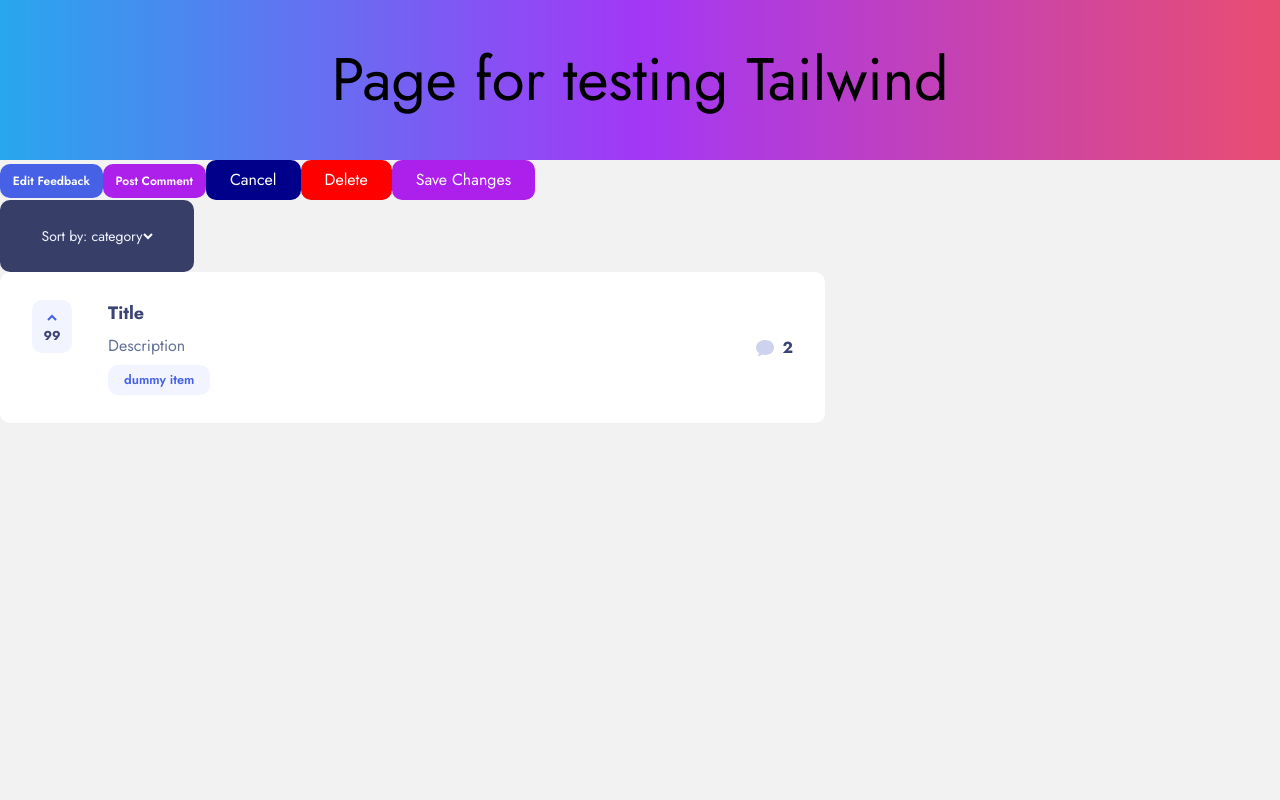
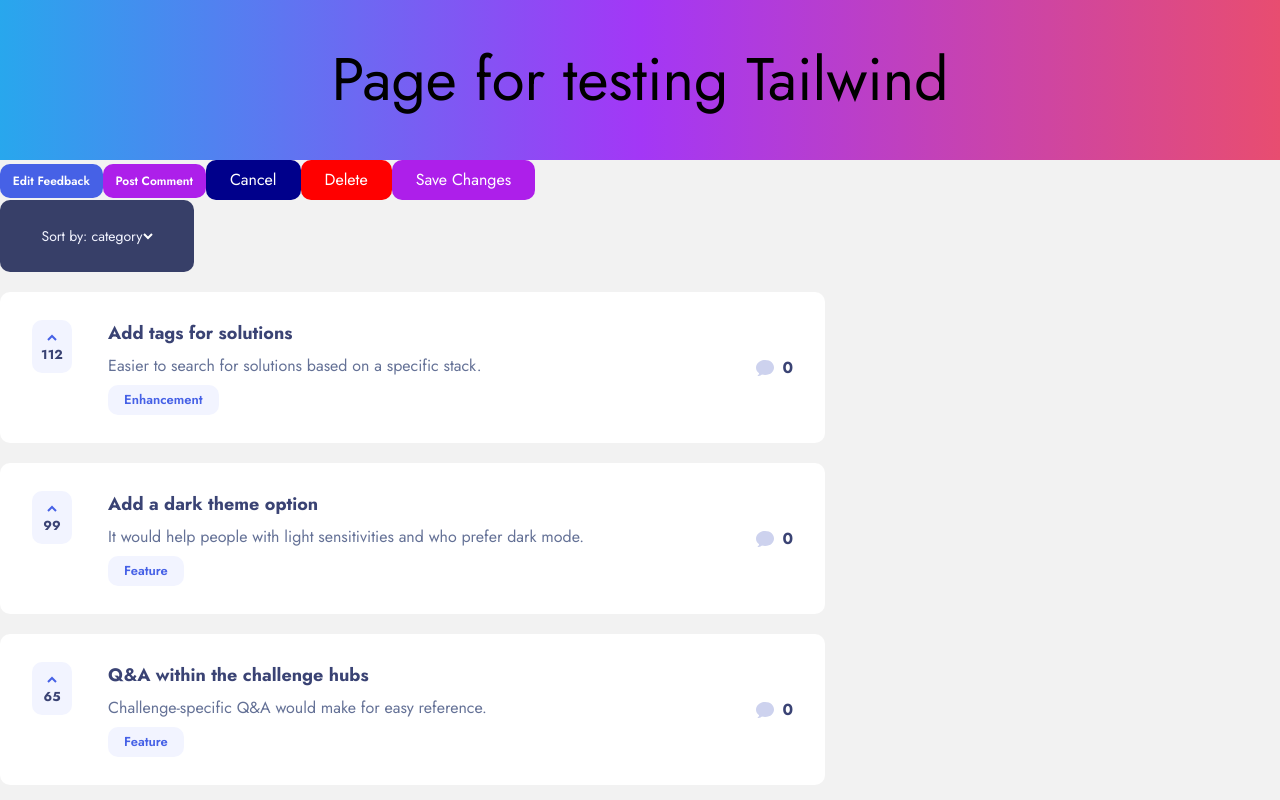
Before and after one commit to vitaliiptp/wcs_final_project, a Next.js app: page /home in a window 1280 px wide. Shown: the top 800 px of the page. Built offline with nearby package versions, Linux system fonts and the light colour scheme.

Commit message:
creted feedbacks component

```diff
--- /dev/null
+++ b/components/Feedbacks.jsx
@@ -0,0 +1,24 @@
+import React from "react";
+import FeedbackCard from "./global/FeedbackCard";
+import data from "../data.json";
+
+const Feedbacks = () => {
+
+  return (
+    <div>
+      {data.productRequests.map((item, index) => (
+          // console.log(item.comments.length)
+        <FeedbackCard
+          key={`feedback${index}`}
+          title={item.title}
+          description={item.description}
+          category={item.category}
+          upvotes={item.upvotes}
+          // comments={item.comments.length}
+        />
+      ))}
+    </div>
+  );
+};
+
+export default Feedbacks;
--- a/components/feedbackCard.jsx
+++ /dev/null
@@ -1,24 +0,0 @@
-import React from "react";
-import UpvoteBtn from "./global/upvoteBtn";
-import CategoryBtn from "./global/categoryBtn";
-import CommentBtn from "./global/commentBtn";
-
-const FeedbackCard = () => {
-  return (
-    <div className="flex flex-row  px-[2rem] py-[1.75rem] w-[51.563rem] h-[9.438rem] rounded-[0.625rem] bg-white-normal">
-      <div className="flex flex-[10%] items-start justify-start">
-        <UpvoteBtn />
-      </div>
-      <div className="flex flex-[80%] flex-col justify-between items-start">
-          <p className="font-bold text-[1.125rem] text-blue-deep">{"Title"}</p>
-          <p className="font-normal text-[1rem] text-grey-light">{"Description"}</p>
-          <CategoryBtn />
-      </div>
-      <div className="flex flex-[10%] justify-end">
-        <CommentBtn />
-      </div>
-    </div>
-  );
-};
-
-export default FeedbackCard;
--- /dev/null
+++ b/components/global/FeedbackCard.jsx
@@ -0,0 +1,24 @@
+import React from "react";
+import UpvoteBtn from "./UpvoteBtn";
+import CategoryBtn from "./CategoryBtn";
+import CommentBtn from "./CommentBtn";
+
+const FeedbackCard = ({title, description, category, upvotes}) => {
+  return (
+    <div className="flex flex-row mt-[20px] px-[2rem] py-[1.75rem] w-[51.563rem] h-[9.438rem] rounded-[0.625rem] bg-white-normal">
+      <div className="flex flex-[10%] items-start justify-start">
+        <UpvoteBtn upvotes={upvotes}/>
+      </div>
+      <div className="flex flex-[80%] flex-col justify-between items-start">
+          <p className="text-b-18">{title}</p>
+          <p className="text-n-16">{description}</p>
+          <CategoryBtn category={category.charAt(0).toUpperCase() + category.slice(1)}/>
+      </div>
+      <div className="flex flex-[10%] justify-end">
+        <CommentBtn />
+      </div>
+    </div>
+  );
+};
+
+export default FeedbackCard;
--- a/components/global/button.jsx
+++ b/components/global/button.jsx
@@ -2,7 +2,7 @@
 
 
 const Styles = [
-    "btn--violett",
+    "btn--violet",
     "btn--blue",
     "btn--delete",
     "btn--cancel"
--- a/components/global/categoryBtn.jsx
+++ b/components/global/categoryBtn.jsx
@@ -2,7 +2,7 @@
 
 const CategoryBtn = ({category}) => {
     return (
-        <button className="h-[1.875rem] bg-white-dark rounded-[0.625rem] pt-[0.313rem] pb-[0.375rem] px-[1rem] font-semibold text-[0.8rem] text-blue-normal">{category || "dummy item"}</button>
+        <button className="h-[1.875rem] bg-white-dark rounded-[0.625rem] pt-[0.313rem] pb-[0.375rem] px-[1rem] text-sb-13">{category || "dummy item"}</button>
     );
 };
 
--- a/components/global/commentBtn.jsx
+++ b/components/global/commentBtn.jsx
@@ -1,11 +1,11 @@
 import React from 'react';
-import Comments from "./svg/comments";
+import Comments from "./svg/Comments";
 
 const CommentBtn = ({comments}) => {
     return (
-        <div className="flex flex-row items-center font-bold text-[1rem] text-blue-deep">
+        <div className="flex flex-row items-center text-b-16">
             <Comments />
-            <div className="pl-[0.5rem]">{comments || "2"}</div>
+            <div className="pl-[0.5rem]">{comments || "0"}</div>
         </div>
     );
 };
--- a/components/global/sortBtn.jsx
+++ b/components/global/sortBtn.jsx
@@ -1,11 +1,11 @@
 import React from "react";
-import ArrowUp from "./svg/arrowDown";
+import ArrowUp from "./svg/ArrowDown";
 
 const categories = ['Most Upvotes', 'Least Upvotes', 'Most Comments', 'Least Comments'];
 
 const SortBtn = () => {
   return (
-    <button className="flex flex-row items-center justify-center w-[12.125rem] h-[4.5rem] rounded-[0.625rem] bg-blue-dark font-normal text-[0.875rem] text-white-dark">
+    <button className="flex flex-row items-center justify-center w-[12.125rem] h-[4.5rem] rounded-[0.625rem] bg-blue-dark text-n-14">
       Sort by:
       {" category"}
       <ArrowUp />
--- a/components/global/upvoteBtn.jsx
+++ b/components/global/upvoteBtn.jsx
@@ -1,13 +1,13 @@
 import React from "react";
 import arrowUp from "../../assets/shared/icon-arrow-up.svg";
 import Image from "next/image";
-import ArrowUp from "./svg/arrowUp";
+import ArrowUp from "./svg/ArrowUp";
 
-const UpvoteBtn = () => {
+const UpvoteBtn = ({upvotes}) => {
   return (
-    <button className="flex flex-col justify-between pt-[0.875rem] pb-[0.5rem] items-center w-[2.5rem] h-[3.3rem] rounded-[0.625rem] bg-white-dark hover:bg-white-dark-hover font-bold text-[0.8rem] text-blue-deep">
+    <button className="flex flex-col justify-between pt-[0.875rem] pb-[0.5rem] items-center w-[2.5rem] h-[3.3rem] rounded-[0.625rem] bg-white-dark hover:bg-white-dark-hover text-b-13">
         <ArrowUp />
-      99
+        {upvotes || 0}
     </button>
   );
 };
--- a/pages/_app.js
+++ b/pages/_app.js
@@ -2,7 +2,7 @@
 
 function MyApp({ Component, pageProps }) {
   return (
-    <div className="w-screen h-screen bg-body-background">
+    <div className="min-w-screen min-h-screen bg-body-background">
       <Component {...pageProps} />
     </div>
   );
--- a/pages/home.js
+++ b/pages/home.js
@@ -1,8 +1,7 @@
 import React from "react";
-import Button from "../components/global/button";
-import UpvoteBtn from "../components/global/upvoteBtn";
-import SortBtn from "../components/global/sortBtn";
-import FeedbackCard from "../components/feedbackCard";
+import Button from "../components/global/Button";
+import SortBtn from "../components/global/SortBtn";
+import Feedbacks from "../components/Feedbacks";
 
 const Home = () => {
   return (
@@ -28,7 +27,7 @@
       </Button>
 
       <SortBtn />
-      <FeedbackCard />
+        <Feedbacks />
     </div>
   );
 };
--- a/pages/index.js
+++ b/pages/index.js
@@ -1,7 +1,7 @@
 import Head from 'next/head'
 import Image from 'next/image'
 import styles from '../styles/Home.module.css'
-import Button from "../components/global/button";
+import Button from "../components/global/Button";
 
 export default function Home() {
   return (
--- a/styles/globals.css
+++ b/styles/globals.css
@@ -2,9 +2,44 @@
 @tailwind components;
 @tailwind utilities;
 
+/* Tailwind Custom Styles */
+
 @layer components {
-  .text {
-    @apply font-bold text-[1.125rem] text-blue-deep;
+
+  /* General text (b = bold, n = normal) : */
+
+  .text-b-13 {
+    @apply font-bold text-[13px] text-blue-deep;
+  }
+  .text-b-14 {
+    @apply font-bold text-[14px] text-blue-deep;
+  }
+  .text-b-16 {
+    @apply font-bold text-[16px] text-blue-deep;
+  }
+  .text-b-18 {
+    @apply font-bold text-[18px] text-blue-deep;
+  }
+  .text-b-20 {
+    @apply font-bold text-[20px] text-blue-deep;
+  }
+  .text-b-24 {
+    @apply font-bold text-[24px] text-blue-deep;
+  }
+  .text-n-13 {
+    @apply font-normal text-[13px] text-grey-light;
+  }
+  .text-n-14 {
+    @apply font-normal text-[14px] text-white-dark;
+  }
+  .text-n-15 {
+    @apply font-normal text-[15px] text-grey-light;
+  }
+  .text-n-16 {
+    @apply font-normal text-[16px] text-grey-light;
+  }
+  .text-sb-13 {
+    @apply font-semibold text-[13px] text-blue-normal;
   }
 }
 
@@ -44,7 +79,7 @@
 }
 
 /*buttonStyle*/
-.btn--violett{
+.btn--violet{
   background-color: var(--purple);
 }
 .btn--blue{
```
